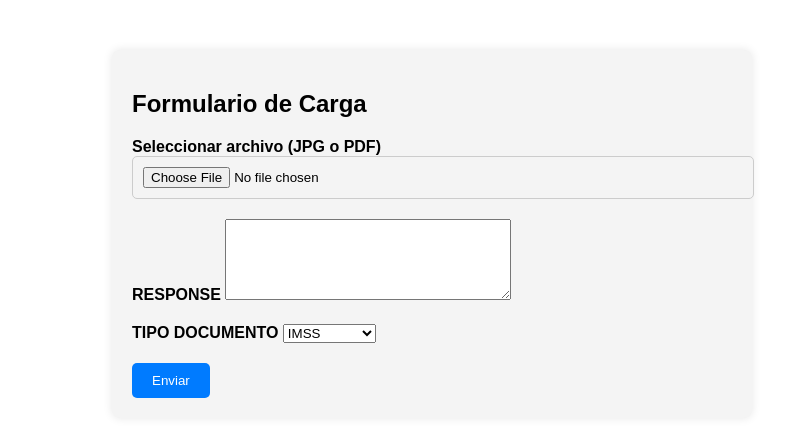
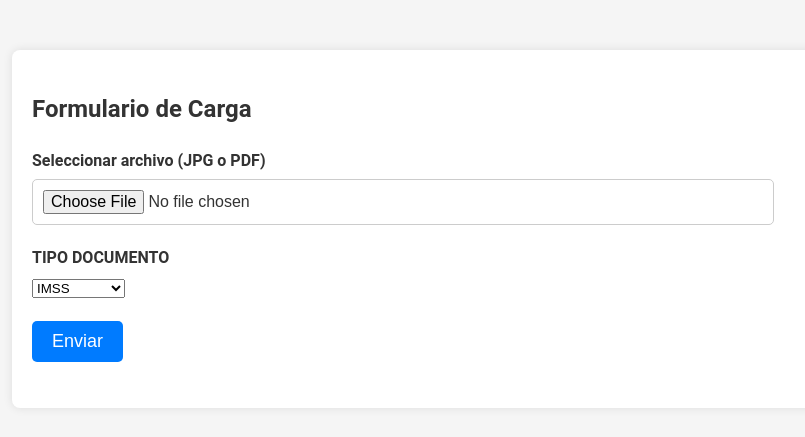
Before and after one commit to Andrest2199/docExtractionIA-V1-old, a Django app: page /index in a window 1280 px wide. Shown: the top 437 px of the page, without its empty margins (208-1013 px from the left). Run offline with Django 5.2, Linux system fonts and the light colour scheme.

Commit message:
Add improvements to css

```diff
--- a/ono_ocr/templates/index.html
+++ b/ono_ocr/templates/index.html
@@ -21,11 +21,6 @@
             required
           />
         </div>
-        <div class="form-group">
-          <label for="response">RESPONSE</label>
-          <textarea id="response" name="response" rows="5" cols="33">
-          </textarea>
-        </div>
 
         <div class="form-group">
           <label for="tipo">TIPO DOCUMENTO</label>
@@ -45,9 +40,13 @@
           />
         </div> -->
         <!-- Agregar más campos aquí -->
+
         <button type="submit">Enviar</button>
       </form>
+      <br />
+      <div id="response" class="response"></div>
     </div>
+
     <script src="{% static 'script.js' %}"></script>
   </body>
 </html>
--- a/static/css/styles.css
+++ b/static/css/styles.css
@@ -1,16 +1,24 @@
 body {
-  font-family: Arial, sans-serif;
+  font-family: "Roboto", sans-serif;
   margin: 0;
   padding: 0;
+  line-height: 1.6;
+  color: #333;
+  background-color: #f5f5f5;
 }
 
 .container {
-  max-width: 600px;
+  max-width: 800px;
   margin: 50px auto;
   padding: 20px;
-  background-color: #f4f4f4;
+  background-color: #fff;
   border-radius: 8px;
   box-shadow: 0 0 10px rgba(0, 0, 0, 0.1);
+  transition: box-shadow 0.3s ease; /* Added transition for a smoother hover effect */
+}
+
+.container:hover {
+  box-shadow: 0 0 20px rgba(0, 0, 0, 0.2); /* Added hover effect to container */
 }
 
 .form-group {
@@ -19,14 +27,23 @@ body {
 
 label {
   font-weight: bold;
+  display: block;
+  margin-bottom: 5px;
 }
 
 input[type="text"],
 input[type="file"] {
-  width: 100%;
+  width: 90%;
   padding: 10px;
   border: 1px solid #ccc;
   border-radius: 5px;
+  font-size: 16px;
+  transition: border-color 0.3s ease; /* Added transition for a smoother focus effect */
+}
+
+input[type="text"]:focus,
+input[type="file"]:focus {
+  border-color: #007bff; /* Added focus effect to input fields */
 }
 
 button[type="submit"] {
@@ -36,8 +53,22 @@ button[type="submit"] {
   border: none;
   border-radius: 5px;
   cursor: pointer;
+  font-size: 18px;
+  transition: background-color 0.3s ease, transform 0.3s ease; /* Added transform to transition */
 }
 
 button[type="submit"]:hover {
   background-color: #0056b3;
+  transform: scale(1.05); /* Added scale effect on hover */
 }
+
+.response {
+  font-size: 14px;
+  line-height: 1.4;
+}
+pre {
+  background-color: #f5f5f5;
+  padding: 10px;
+  border-radius: 5px;
+  overflow-x: auto; /* Add a horizontal scrollbar if necessary */
+}
--- a/static/js/script.js
+++ b/static/js/script.js
@@ -8,35 +8,45 @@ document.addEventListener("DOMContentLoaded", function () {
     let file = formData.get("file");
 
     getBase64(file, (base64_file) => {
-      //   console.log("base64_file", base64_file);
-
       let requestBody = {
         filename: file.name,
         doctype: formData.get("tipo"),
         file_base64: base64_file,
       };
-      //   console.log(requestBody);
+
       fetch("http://127.0.0.1:8000/ocr_recognize", {
         method: "POST",
         body: JSON.stringify(requestBody),
         headers: {
           "Content-Type": "application/json",
-          //   "x-api-key":
-          //     "c2tfdGVzdF9hcGlfa2V5XzIwMjEgrupo-ono-92f3fdbd-633c-4487-bead-4c311a60a1c7",
         },
       })
-        .then((response) => response.json())
+        .then((response) => {
+          if (!response.ok) {
+            throw new Error(`HTTP error! status: ${response.status}`);
+          }
+          return response.json();
+        })
         .then((data) => {
-          // Actualizar los divs con la información devuelta por la API
-          document.getElementById("response").innerText =
-            JSON.stringify(data) || "N/A";
-          // Agregar más campos aquí
+          // Update divs with the information returned by the API
+          let responseDiv = document.getElementById("response");
+          responseDiv.innerText = "";
+          for (let key in data) {
+            let newElement = document.createElement("pre"); // Changed 'p' to 'pre'
+            let value = data[key];
+            // Check if value is an object and if so, convert it to a string
+            if (typeof value === "object" && value !== null) {
+              value = JSON.stringify(value, null, 2); // Convert to JSON string with indentation
+            }
+            newElement.textContent = `${key}: ${value}`;
+            responseDiv.appendChild(newElement);
+          }
 
-          // Limpiar el formulario después de recibir la respuesta
+          // Clear the form after receiving the response
           form.reset();
         })
         .catch((error) => {
-          console.error("Error al enviar el formulario:", error);
+          console.error("Error when submitting the form:", error);
         });
     });
   });
```
